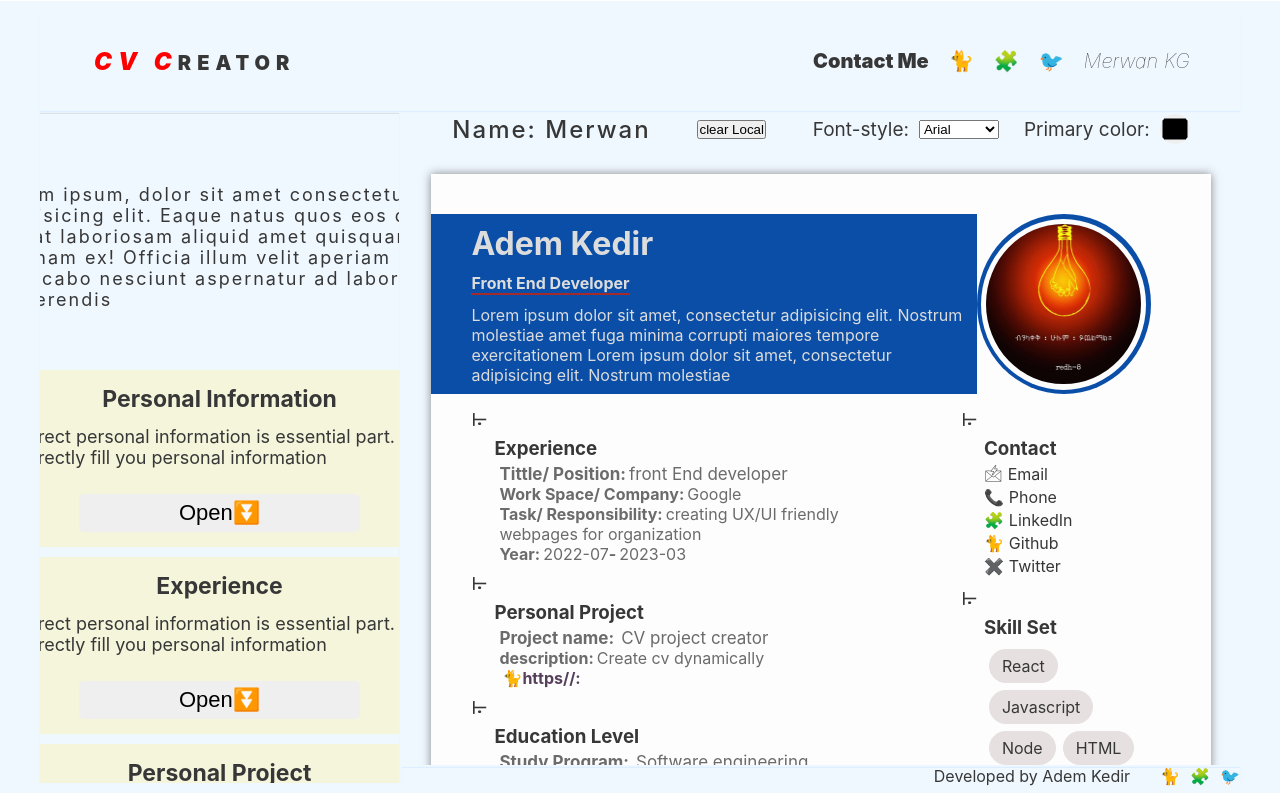
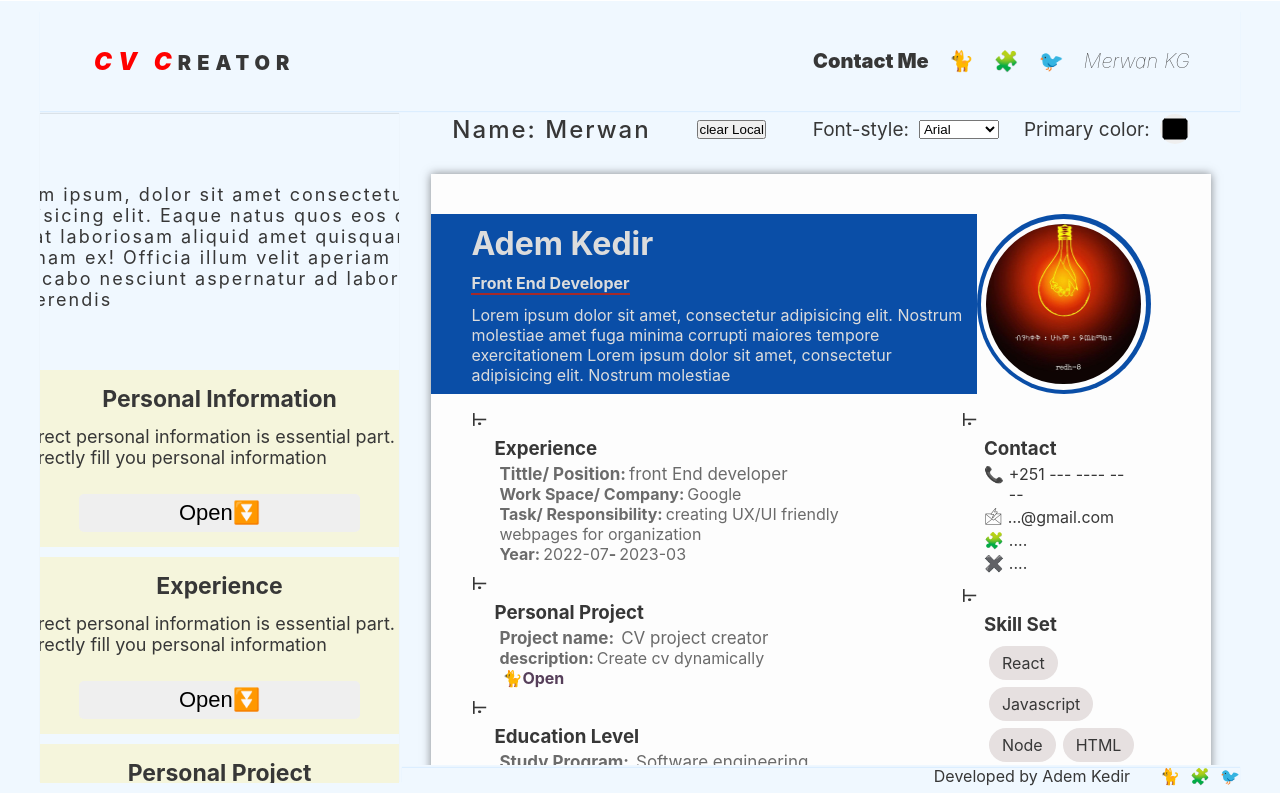
Before and after one commit to marwanGA09/Cv-project, a React (Vite) app: page / in a window 1280 px wide. Built offline with nearby package versions, Linux system fonts and the light colour scheme.

Commit message:
synchronize contact/socialMedia component

```diff
--- a/src/App.jsx
+++ b/src/App.jsx
@@ -76,7 +76,12 @@ function SideBarCvContainerGroup() {
   const [personalAchievement, setPersonalAchievement] = useState(
     initialPersonalAchievement
   );
-
+  const [socialMedia, setSocialMedia] = useState({
+    phone: '+251 --- ---- ----',
+    email: '...@gmail.com',
+    twitter: '....',
+    linkedIn: '....',
+  });
   // *******
   function handlePersonalInformation(e) {
     setPersonalInformation((personalInformation) => {
@@ -185,6 +190,14 @@ function SideBarCvContainerGroup() {
     });
   }
 
+  function handleSocialMedia(e) {
+    setSocialMedia((socialMedia) => {
+      return {
+        ...socialMedia,
+        [e.target.name]: e.target.value,
+      };
+    });
+  }
   return (
     <>
       <SideBar
@@ -197,6 +210,7 @@ function SideBarCvContainerGroup() {
         onEducationDelete={handleRemovalEducation}
         onPersonalAchievement={handlePErsonalAchievement}
         onPersonalAchievementDelete={handleRemovalPersonalAchievement}
+        onSocialMedia={handleSocialMedia}
       />
       <CvContainer
         personalInformation={personalInformation}
@@ -204,6 +218,7 @@ function SideBarCvContainerGroup() {
         personalProject={personalProject}
         educationData={education}
         personalAchievement={personalAchievement}
+        socialMedia={socialMedia}
       />
     </>
   );
@@ -228,6 +243,8 @@ function SideBar({
 
   onPersonalAchievement,
   onPersonalAchievementDelete,
+
+  onSocialMedia,
 }) {
   const [currentActive, setCurrentActive] = useState(null);
   return (
@@ -307,8 +324,6 @@ function SideBar({
             'correct personal information is essential part. correctly fill you personal information'
           }
         >
-          {/* onPersonalAchievement,
-  onPersonalAchievementDelete, */}
           <PersonalAchievementInput
             onPersonalAchievement={onPersonalAchievement}
             onPersonalAchievementDelete={onPersonalAchievementDelete}
@@ -323,7 +338,7 @@ function SideBar({
             'correct personal information is essential part. correctly fill you personal information'
           }
         >
-          <Test />
+          <SocialMediaInput onSocialMedia={onSocialMedia} />
         </Card>
         <Card
           id={'skill'}
@@ -408,6 +423,7 @@ function CvContainer({
   personalProject,
   educationData,
   personalAchievement,
+  socialMedia,
 }) {
   return (
     <div className="cv-container">
@@ -418,6 +434,7 @@ function CvContainer({
         personalProject={personalProject}
         educationData={educationData}
         personalAchievement={personalAchievement}
+        socialMedia={socialMedia}
       />
     </div>
   );
@@ -474,6 +491,7 @@ function CV({
   personalProject,
   educationData,
   personalAchievement,
+  socialMedia,
 }) {
   return (
     <div className="cv">
@@ -496,7 +514,7 @@ function CV({
         </div>
         <div className="right">
           <CvCard heading={'Contact'}>
-            <SocialMediaLinks />
+            <SocialMediaLinks socialMedia={socialMedia} />
           </CvCard>
           <CvCard heading={'Skill Set'}>
             <SkillSet />
@@ -691,9 +709,9 @@ function PersonalProject({ personalProject }) {
             description:
             <span>{personalProject.projectDescription[key] || ''}</span>
           </h6>
-          <a href="#" target="_black">
+          <a href={personalProject.projectURL[key] || ''} target="_black">
             <span>🐈</span>
-            {personalProject.projectURL[key] || ''}
+            Open
           </a>
         </div>
       ))}
@@ -766,7 +784,6 @@ function PersonalProjectInput({ onPersonalProject, onPersonalProjectDelete }) {
 }
 
 function Education({ educationData }) {
-  console.log(educationData);
   return (
     <>
       {Object.keys(educationData.program).map((key) => (
@@ -958,6 +975,64 @@ function PersonalAchievementInput({
   );
 }
 
+function SocialMediaLinks({ socialMedia }) {
+  return (
+    <ul className="social-media">
+      <li>
+        <span>📞</span>
+        <a href="#">{socialMedia.phone}</a>
+      </li>
+      <li>
+        <span>🖄</span>
+        <a href="#">{socialMedia.email}</a>
+      </li>
+      <li>
+        <span>🧩</span>
+        <a href="#">{socialMedia.linkedIn}</a>
+      </li>
+      <li>
+        <span>✖️</span>
+        <a href="#">{socialMedia.twitter}</a>
+      </li>
+    </ul>
+  );
+}
+
+function SocialMediaInput({ onSocialMedia }) {
+  return (
+    <div className="contact-link">
+      <label htmlFor="phone">Phone number:</label>
+      <input
+        type="tel"
+        name="phone"
+        onChange={(e) => onSocialMedia(e)}
+        id="phone"
+      />
+      <label htmlFor="email">Email:</label>
+      <input
+        type="email"
+        name="email"
+        onChange={(e) => onSocialMedia(e)}
+        id="email"
+      />
+      <label htmlFor="twitter">X/twitter user-name:</label>
+      <input
+        type="text"
+        name="twitter"
+        onChange={(e) => onSocialMedia(e)}
+        id="twitter"
+      />
+      <label htmlFor="linkedIn">LinkedIn user-name:</label>
+      <input
+        type="text"
+        name="linkedIn"
+        onChange={(e) => onSocialMedia(e)}
+        id="linkedIn"
+      />
+    </div>
+  );
+}
+
 function SkillSet() {
   return (
     <div className="skills">
@@ -1005,30 +1080,3 @@ function Language() {
     </ul>
   );
 }
-
-function SocialMediaLinks() {
-  return (
-    <ul className="social-media">
-      <li>
-        <span>🖄</span>
-        <a href="#">Email</a>
-      </li>
-      <li>
-        <span>📞</span>
-        <a href="#">Phone</a>
-      </li>
-      <li>
-        <span>🧩</span>
-        <a href="#">LinkedIn</a>
-      </li>
-      <li>
-        <span>🐈</span>
-        <a href="#">Github</a>
-      </li>
-      <li>
-        <span>✖️</span>
-        <a href="#">Twitter</a>
-      </li>
-    </ul>
-  );
-}
--- a/src/index.scss
+++ b/src/index.scss
@@ -439,14 +439,11 @@ body {
     padding: 0.7rem 1.3rem;
     background-color: rgba(131, 99, 99, 0.193);
     border-radius: 3rem;
-    // margin: 1rem;
   }
 }
 
-// FOOTER STYLE
 .footer {
   box-shadow: 0 -1px 1px 0 #dceeff;
-  // padding-top: 0.5rem;
   @include flex();
   justify-content: end;
   gap: 3rem;
@@ -482,7 +479,8 @@ body {
 .experience-input,
 .personal-project-input,
 .education-input,
-.personal-achievement-input {
+.personal-achievement-input,
+.contact-link {
   background-color: #dceeff;
   padding: 1rem;
   display: grid;
```
